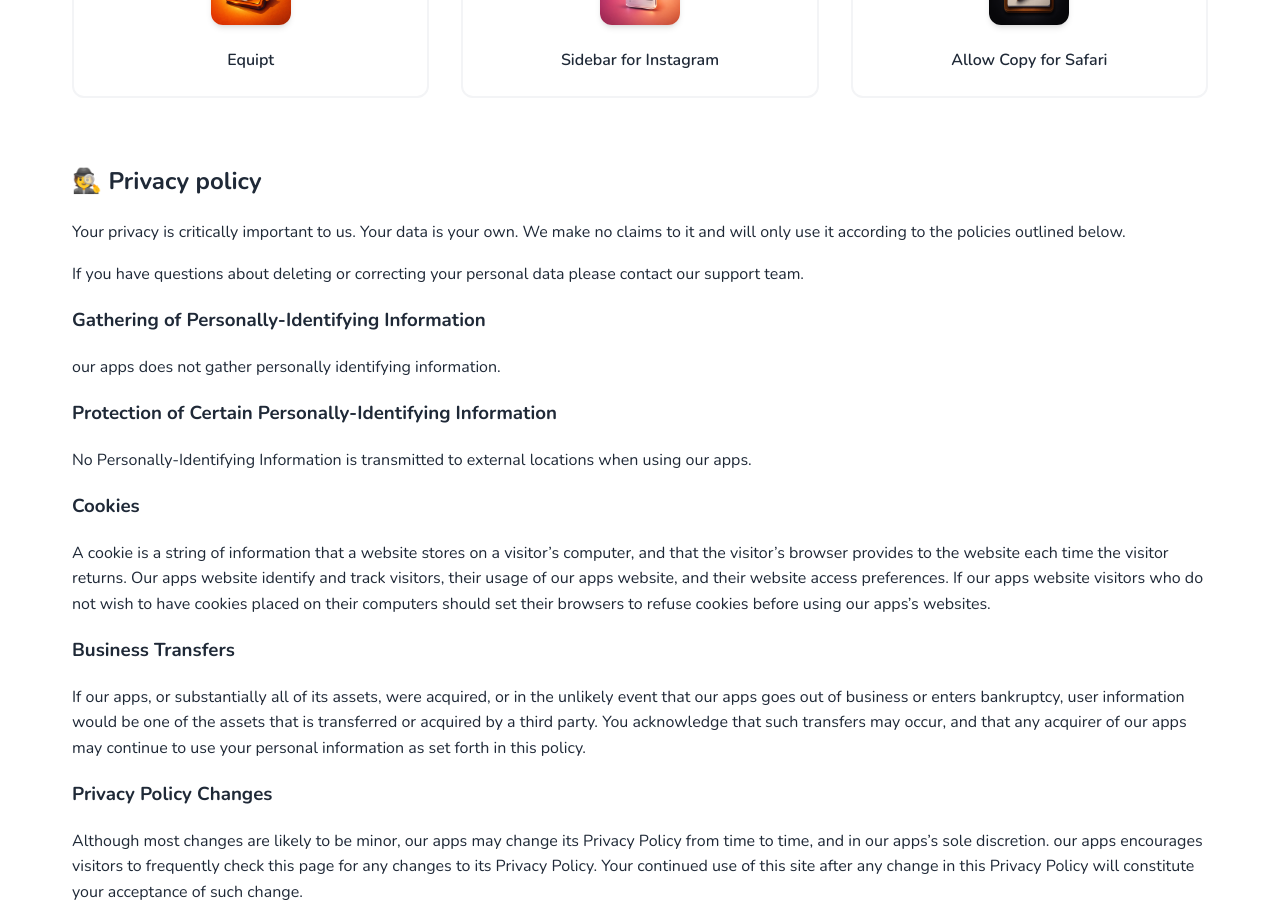
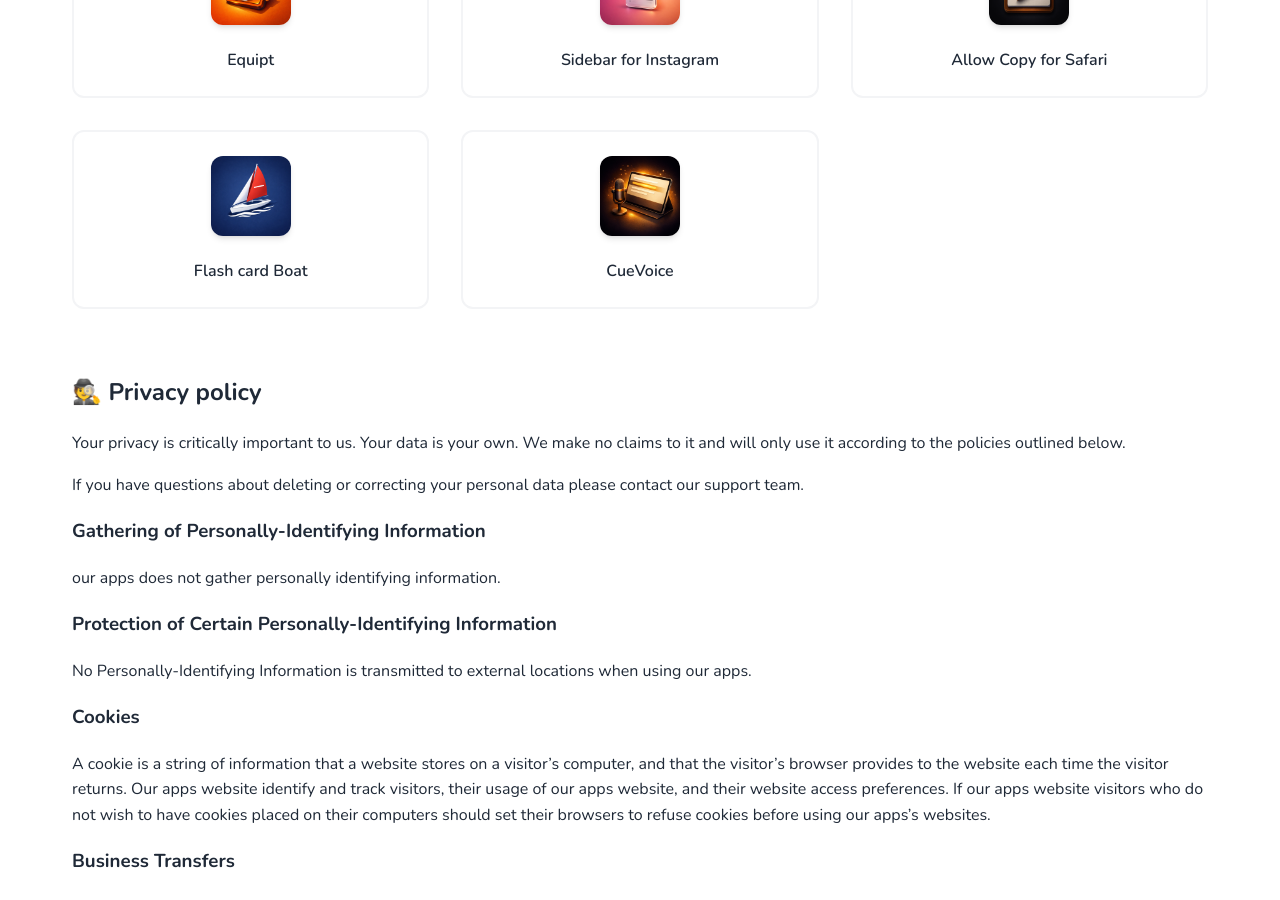
Before and after one commit to pmstani/pmstani.github.io, a Jekyll site: the page built from index.md, in a window 1280 px wide and 900 px high, scrolled down 5575 px. Built offline with Jekyll 4.4.1, drawn with Linux system fonts in a browser that asks for light colours.

Commit message:
✨ Add 2 new apps

```diff
--- a/index.md
+++ b/index.md
@@ -447,6 +447,18 @@ layout: default
       <div class="app-name">Allow Copy for Safari</div>
     </a>
   </div>
+  <div class="app-item">
+    <a href="https://apps.apple.com/app/id6758572590" title="Flash card Boat">
+      <img src="/img/apps/flashcardboat.png" alt="Flash card Boat">
+      <div class="app-name">Flash card Boat</div>
+    </a>
+  </div>
+  <div class="app-item">
+    <a href="https://apps.apple.com/app/id6758606333" title="CueVoice">
+      <img src="/img/apps/cuevoice.png" alt="CueVoice">
+      <div class="app-name">CueVoice</div>
+    </a>
+  </div>
 </div>
 
 ## 🕵️ Privacy policy {#privacy}
```
Also changed, not shown: apps.json (+12 -0 lines), img/apps/cuevoice.png (added), img/apps/flashcardboat.png (added).
